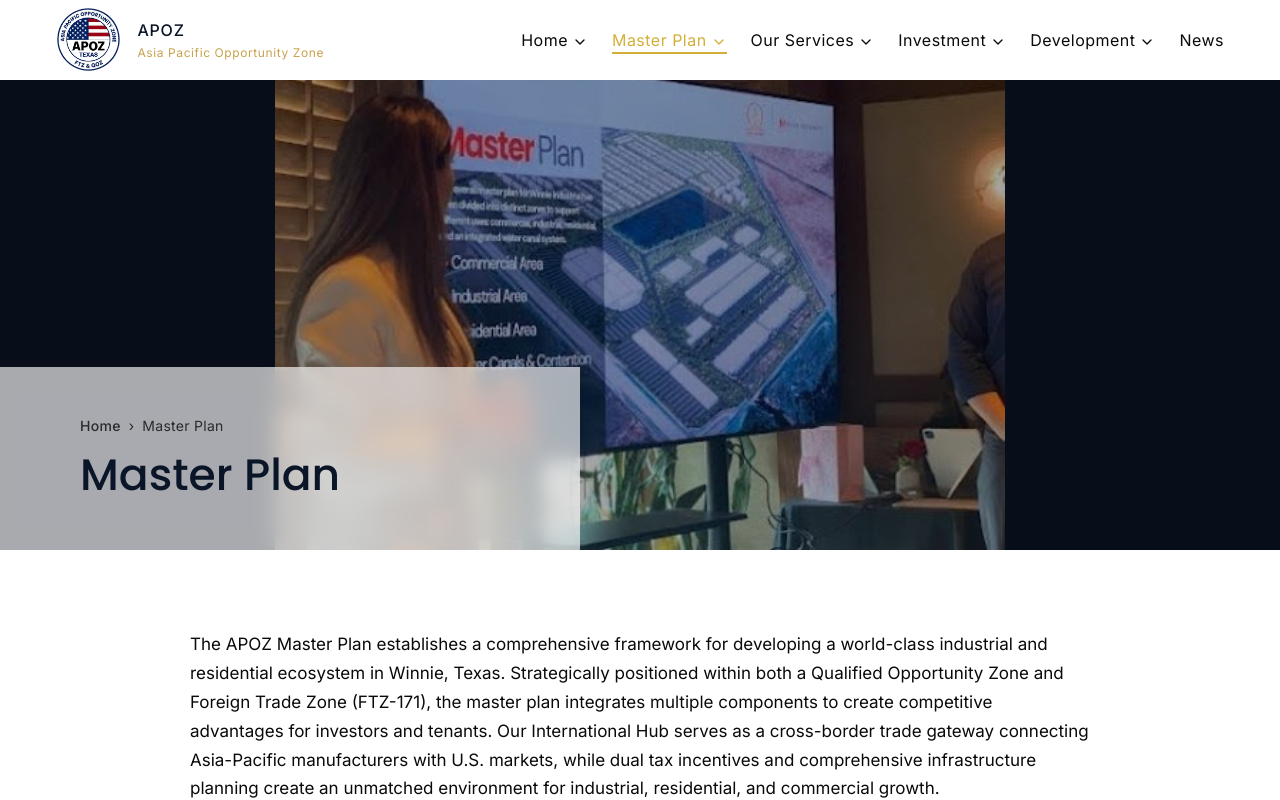
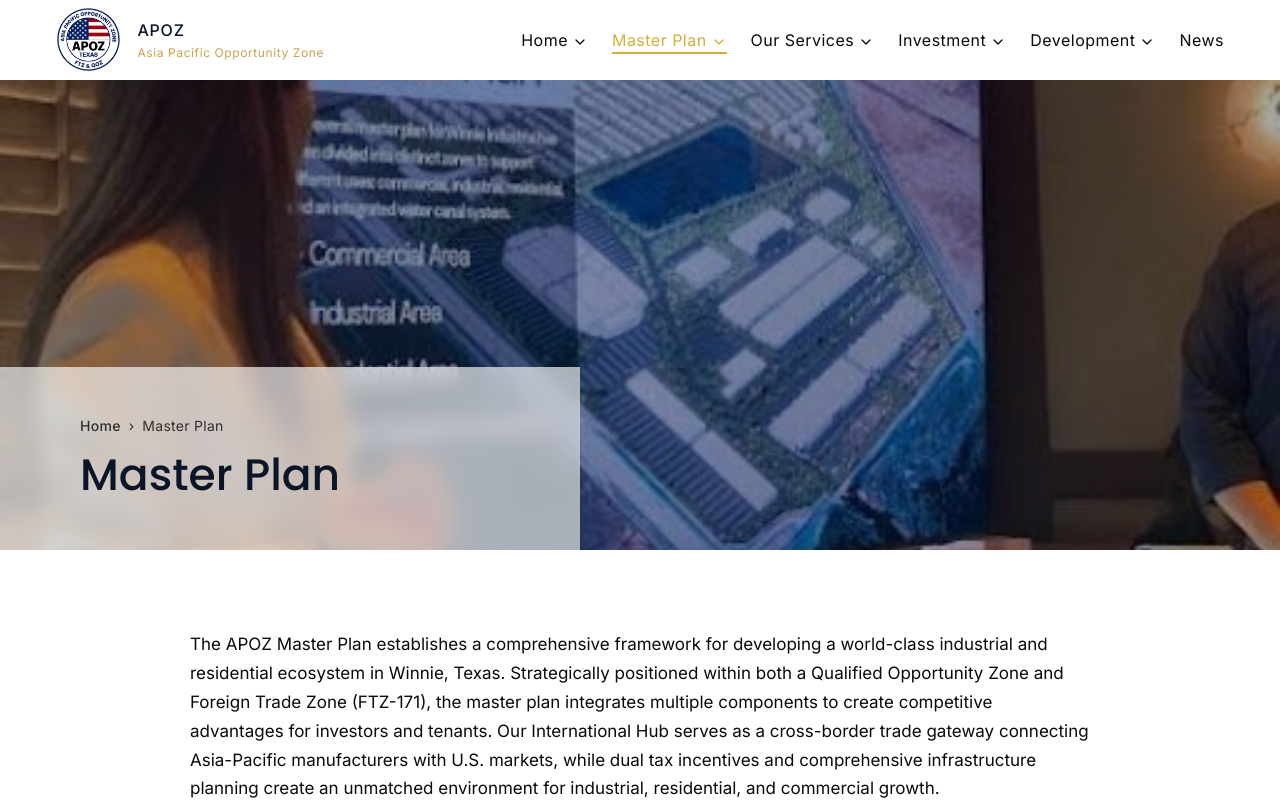
Before and after one commit to simonyaorepo/Apoz, a React (Vite) app: page /master-plan in a window 1280 px wide. Shown: the top 800 px of the page. Built offline with nearby package versions, Linux system fonts and the light colour scheme.

Commit message:
just fill the rest of heros

```diff
--- a/src/components/HomeSection/subcomponents/HomeHero.tsx
+++ b/src/components/HomeSection/subcomponents/HomeHero.tsx
@@ -30,7 +30,6 @@
   object-fit: cover;
   object-position: ${({ $showTop }) => $showTop ? 'center -10%' : 'center center'};
   z-index: 1;
-  transition: transform 0.5s ease;
 `;
 
 const Overlay = styled.div`
--- a/src/components/MasterPlanSection/subcomponents/MasterPlanHero.tsx
+++ b/src/components/MasterPlanSection/subcomponents/MasterPlanHero.tsx
@@ -34,7 +34,7 @@
   inset: 0;
   width: 100%;
   height: 100%;
-  object-fit: contain;
+  object-fit: cover;
   object-position: center;
   z-index: 1;
 `;
```
